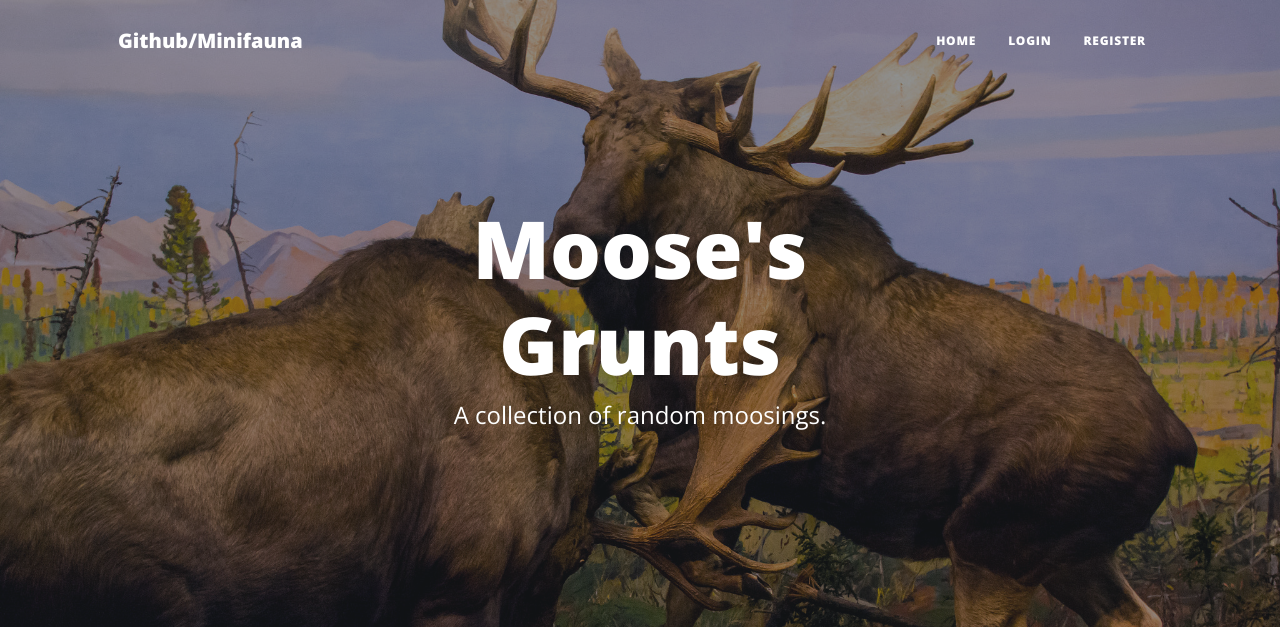
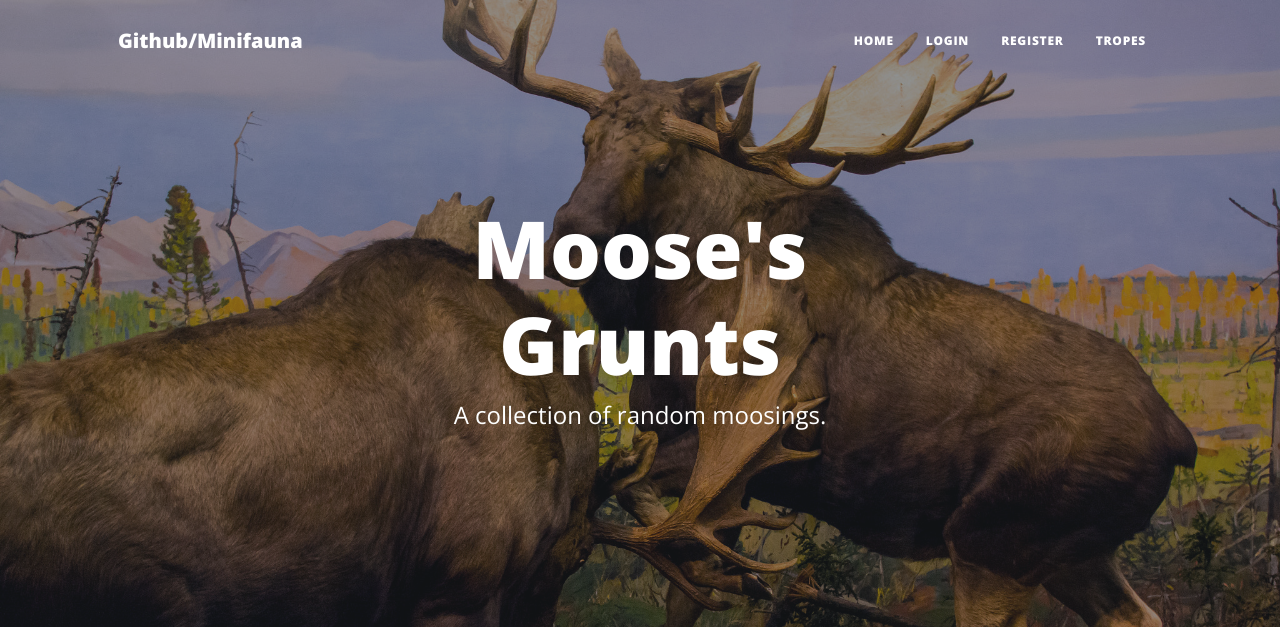
Before and after one commit to Minifauna/d71dp, a Flask app: page / in a window 1280 px wide. Shown: the top 627 px of the page. Run offline with Flask 3, Linux system fonts and the light colour scheme; data that the repository does not hold is empty; some libraries are stand-ins or nearby versions.

Commit message:
add placeholder page and link to header for tropes page

```diff
--- a/main.py
+++ b/main.py
@@ -162,6 +162,9 @@ def get_all_posts():
     posts = result.scalars().all()
     return render_template("index.html", all_posts=posts, current_user=current_user, admin=os.getenv('ADMIN_EMAIL'))
 
+@app.route('/tropes')
+def horror_tropes():
+    return render_template("tropes.html")
 
 @app.route("/post/<int:post_id>", methods=["GET", "POST"])
 def show_post(post_id):
--- a/templates/header.html
+++ b/templates/header.html
@@ -91,14 +91,14 @@
               >
             </li>
             {% endif %}
-            <!-- <li class="nav-item">
+            <li class="nav-item">
               <a
                 class="nav-link px-lg-3 py-3 py-lg-4"
-                href="{{ url_for('about') }}"
-                >About</a
+                href="{{ url_for('horror_tropes') }}"
+                >Tropes</a
               >
             </li>
-            <li class="nav-item">
+            <!-- <li class="nav-item">
               <a
                 class="nav-link px-lg-3 py-3 py-lg-4"
                 href="{{ url_for('contact') }}"
--- /dev/null
+++ b/templates/tropes.html
@@ -0,0 +1,5 @@
+{% include "header.html" %}
+<title>Trope-ical Storm</title>
+<h1>Horror Tropes Page</h1>
+<p>placeholder</p>
+{% include "footer.html" %}
```
